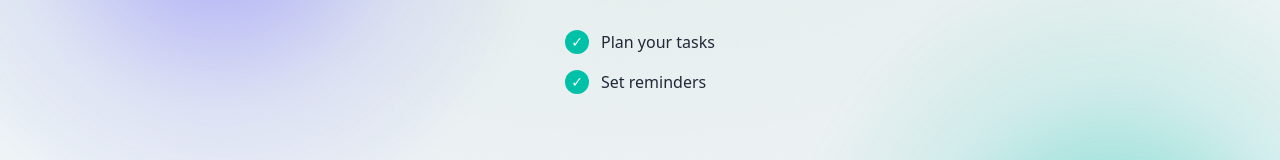
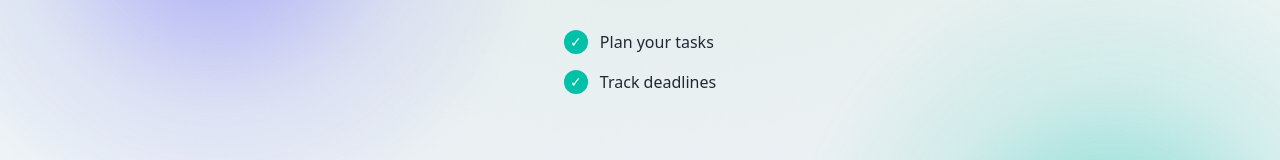
Before and after one commit to TaylorJShook/MERN-COP4331-Group5, a React (Vite) app in the folder frontend/: page / in a window 1280 px wide. Shown: the part 213-373 px from the top of the page. Built offline with nearby package versions, Linux system fonts and the light colour scheme.

Commit message:
we dont have reminders

```diff
--- a/frontend/src/components/Login.tsx
+++ b/frontend/src/components/Login.tsx
@@ -104,7 +104,7 @@ function Login() {
           </li>
           <li>
             <span className="checkmark">✓</span>
-            Set reminders
+            Track deadlines
           </li>
         </ul>
       </section>
```
